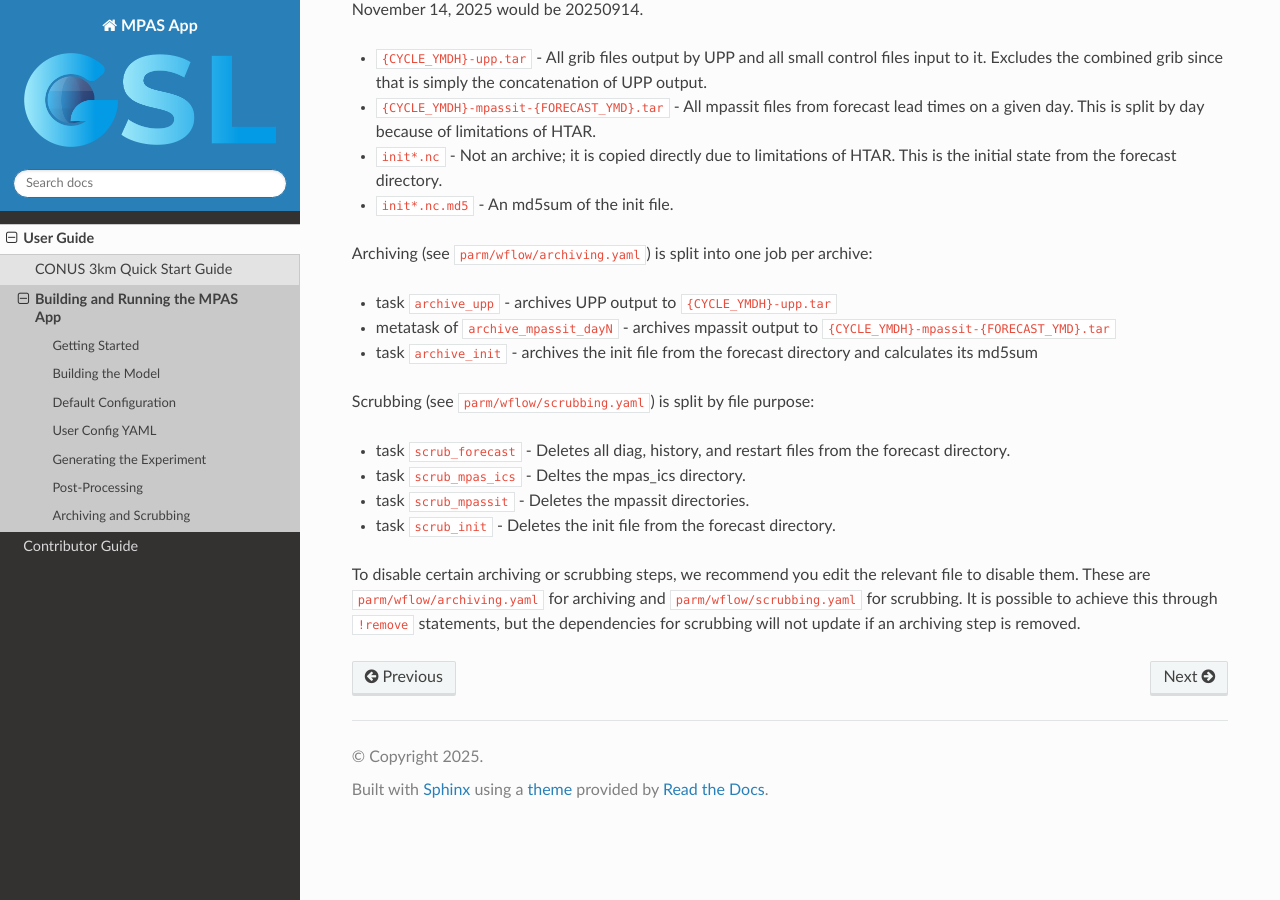
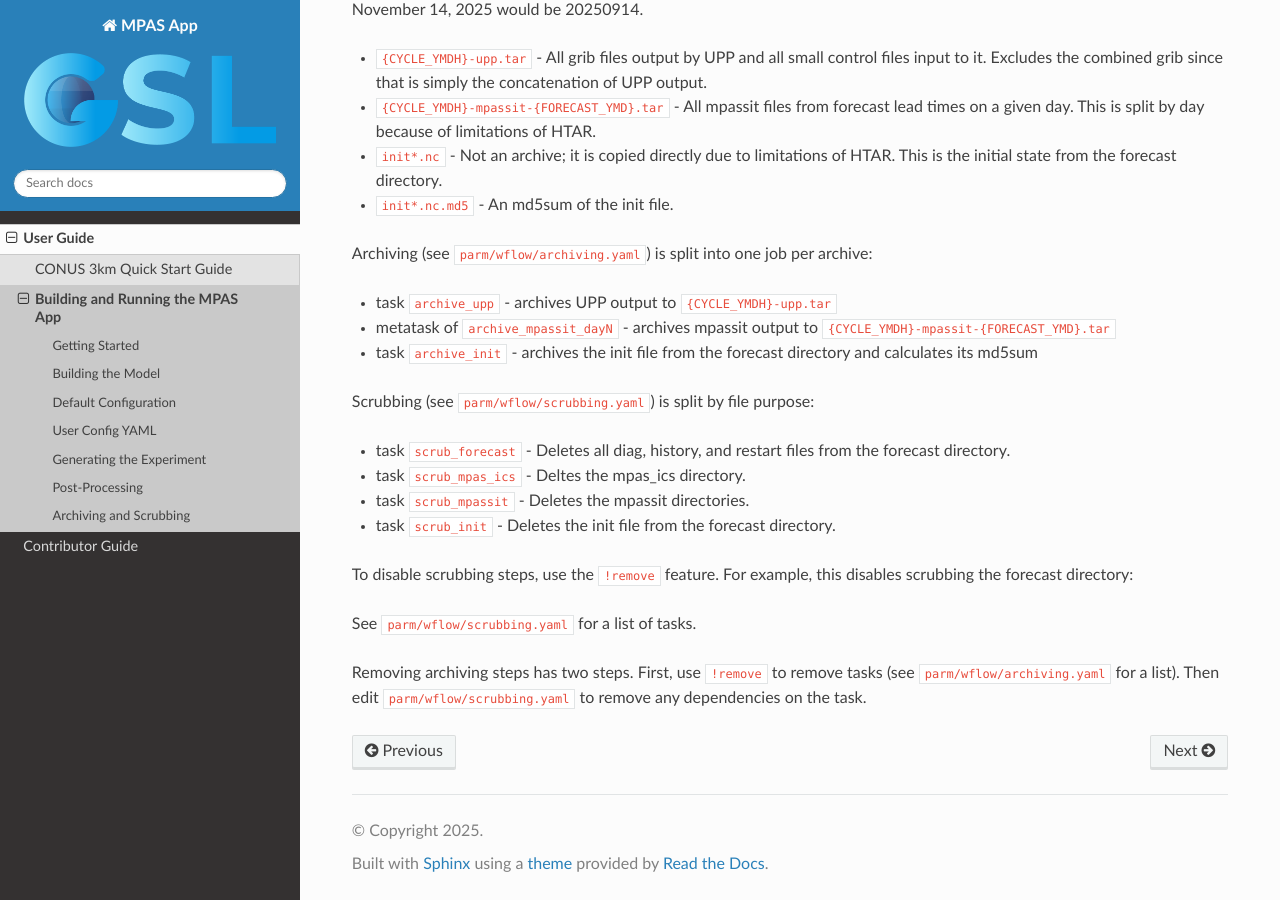
Before and after one commit to NOAA-GSL/mpas_app, a Sphinx documentation site: the page built from docs/sections/user_guide/build_run.rst, in a window 1280 px wide and 900 px high, scrolled down 3130 px. Built offline with Sphinx 7.4.7 and the Read the Docs theme 3.1.0, drawn with Linux system fonts in a browser that asks for light colours.

Commit message:
better documentation of disabling scrubber & archiver steps

```diff
--- a/docs/sections/user_guide/build_run.rst
+++ b/docs/sections/user_guide/build_run.rst
@@ -170,7 +170,13 @@ Scrubbing (see ``parm/wflow/scrubbing.yaml``) is split by file purpose:
 - task ``scrub_mpassit`` - Deletes the mpassit directories.
 - task ``scrub_init`` - Deletes the init file from the forecast directory.
 
-To disable certain archiving or scrubbing steps, we recommend you edit the relevant file to disable them.
-These are ``parm/wflow/archiving.yaml`` for archiving and ``parm/wflow/scrubbing.yaml`` for scrubbing.
-It is possible to achieve this through ``!remove`` statements, but the dependencies for scrubbing will
-not update if an archiving step is removed.
+To disable scrubbing steps, use the ``!remove`` feature. For example, this disables scrubbing the forecast directory:
+
+.. code-block: yaml
+   workflow:
+     tasks:
+       task_scrub_forecast: !remove
+
+See ``parm/wflow/scrubbing.yaml`` for a list of tasks.
+
+Removing archiving steps has two steps. First, use ``!remove`` to remove tasks (see ``parm/wflow/archiving.yaml`` for a list). Then edit ``parm/wflow/scrubbing.yaml`` to remove any dependencies on the task.
```
